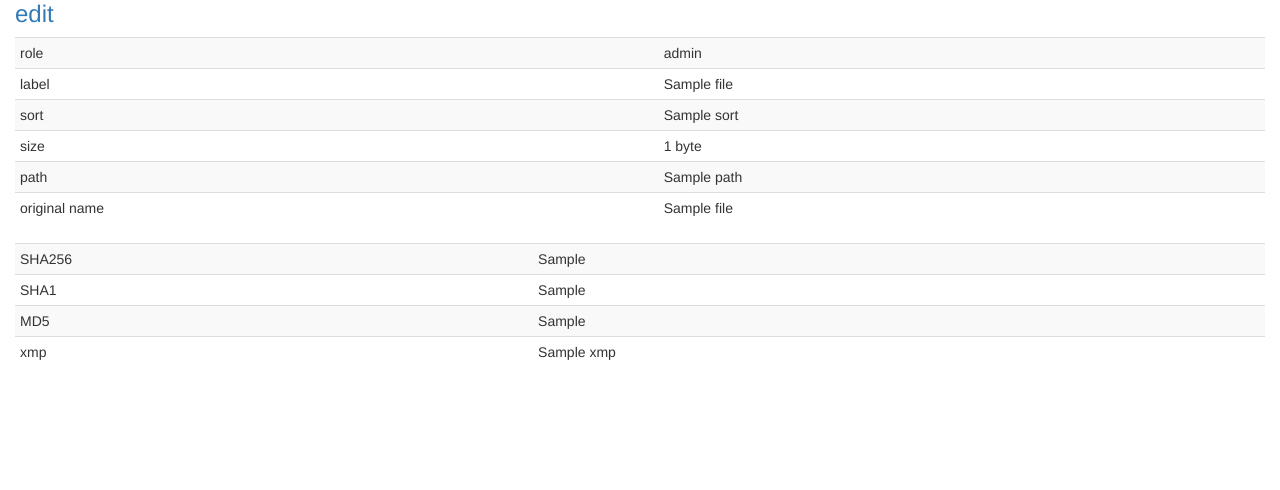
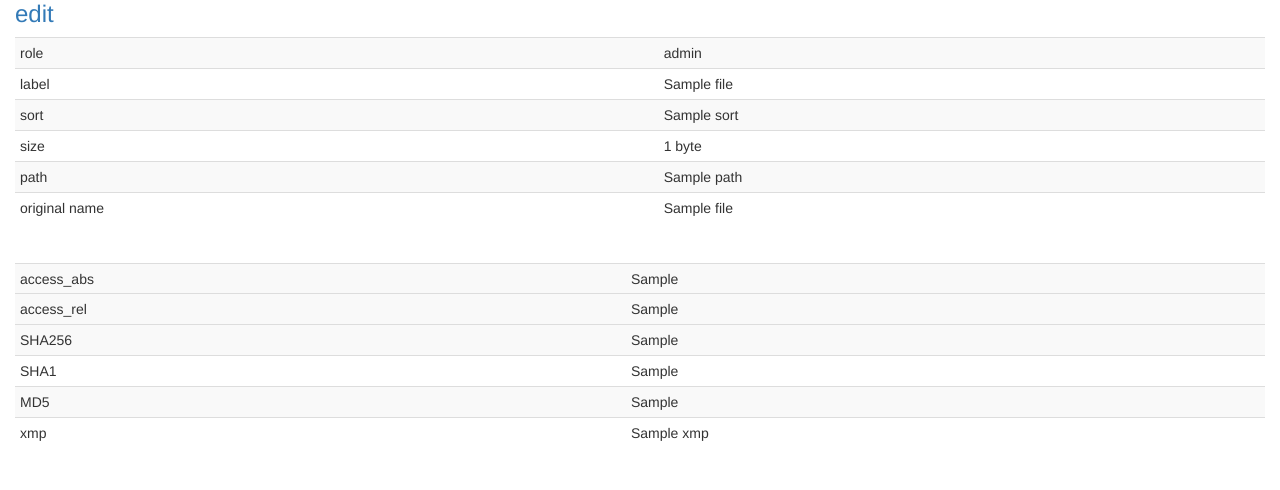
Before and after one commit to denshoproject/ddr-local, a Django app: template ddrlocal/webui/templates/webui/files/detail.html in a window 1280 px wide. Shown: the part 343-833 px from the top of the page. Before the commit the page ends 703 px from the top, so only its background shows below. Run offline with Django 3.2, Linux system fonts and the light colour scheme; the template is opened without the code that fills it: most values are stand-ins (such as "Sample title", 1, 10 or a date in 2020); some libraries are stand-ins or nearby versions.

Commit message:
use file.access_rel for thumbnailing rather than file.path
Access file is a reliably smaller size than the original files,
and so is much less likely to cause performance problems and
crashes.

```diff
--- a/ddrlocal/webui/templates/webui/files/detail.html
+++ b/ddrlocal/webui/templates/webui/files/detail.html
@@ -50,8 +50,8 @@
   </tr>
 </table>
 
-{% if file and file.src and file.thumb == 1 %}
-{% thumbnail file.src "500x500" crop="center" as img %}
+{% if file and file.access_abs %}
+{% thumbnail file.access_abs "500x500" crop="center" as img %}
 <img src="{{ img.url }}" width="{{ img.width }}" height="{{ img.height }}">
 {% empty %}
 <p>No image</p>
@@ -65,6 +65,12 @@
     <td>src</td><td>{{ file.src }}</td>
   </tr>
 -->
+  <tr>
+    <td>access_abs</td><td>{{ file.access_abs }}</td>
+  <tr>
+  <tr>
+    <td>access_rel</td><td>{{ file.access_rel }}</td>
+  <tr>
   <tr>
     <td>SHA256</td><td>{{ file.sha256 }}</td>
   </tr>
--- a/ddrlocal/webui/templates/webui/files/edit.html
+++ b/ddrlocal/webui/templates/webui/files/edit.html
@@ -24,8 +24,8 @@
 <input name="submit" type="submit" value="submit"/><br/>
 </form>
 
-{% if file and file.src and file.thumb == 1 %}
-{% thumbnail file.src "500x500" crop="center" as img %}
+{% if file and file.access_abs %}
+{% thumbnail file.access_abs "500x500" crop="center" as img %}
 <img src="{{ img.url }}" width="200" height="200">
 {% empty %}
 <p>No image</p>
```
